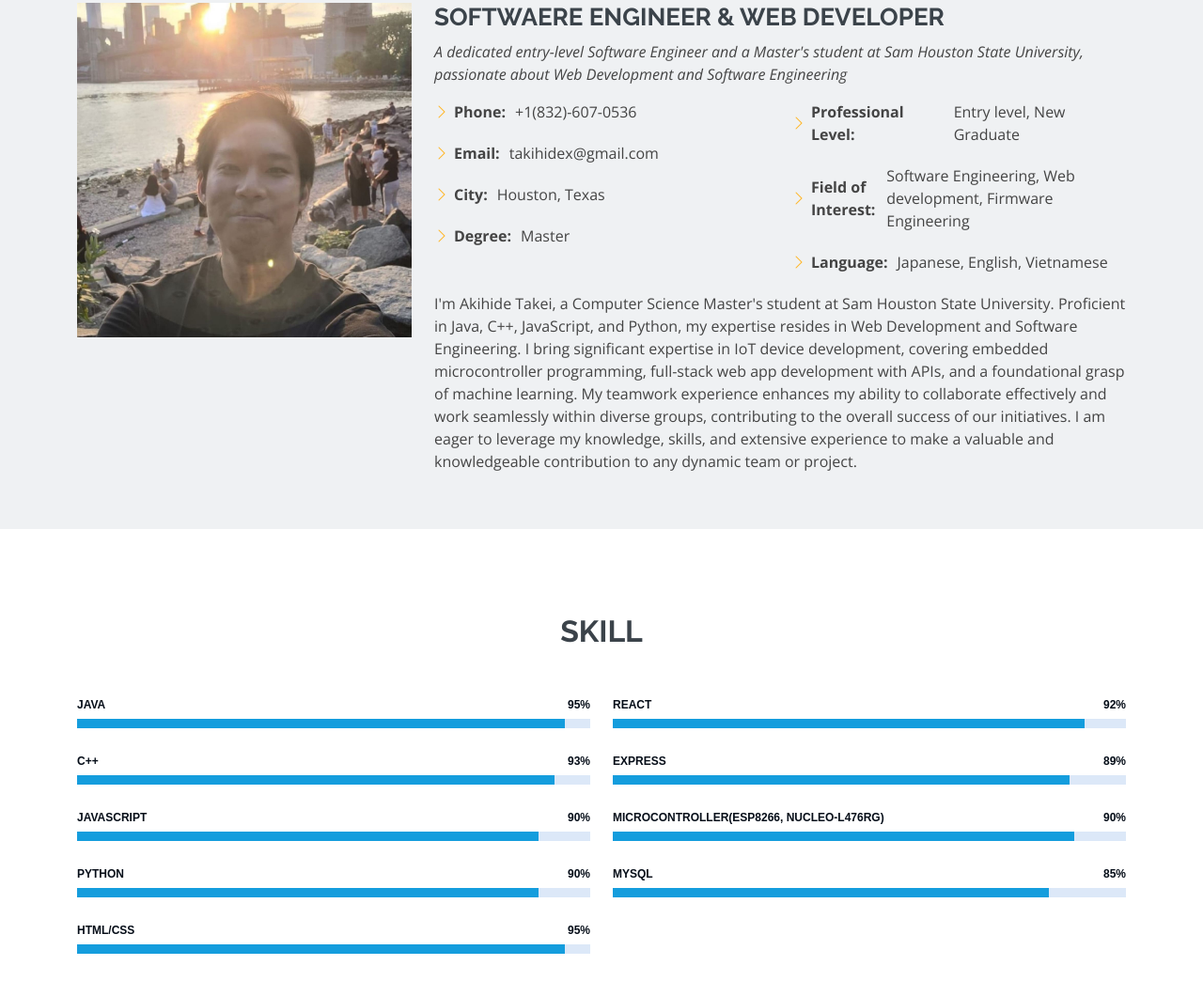
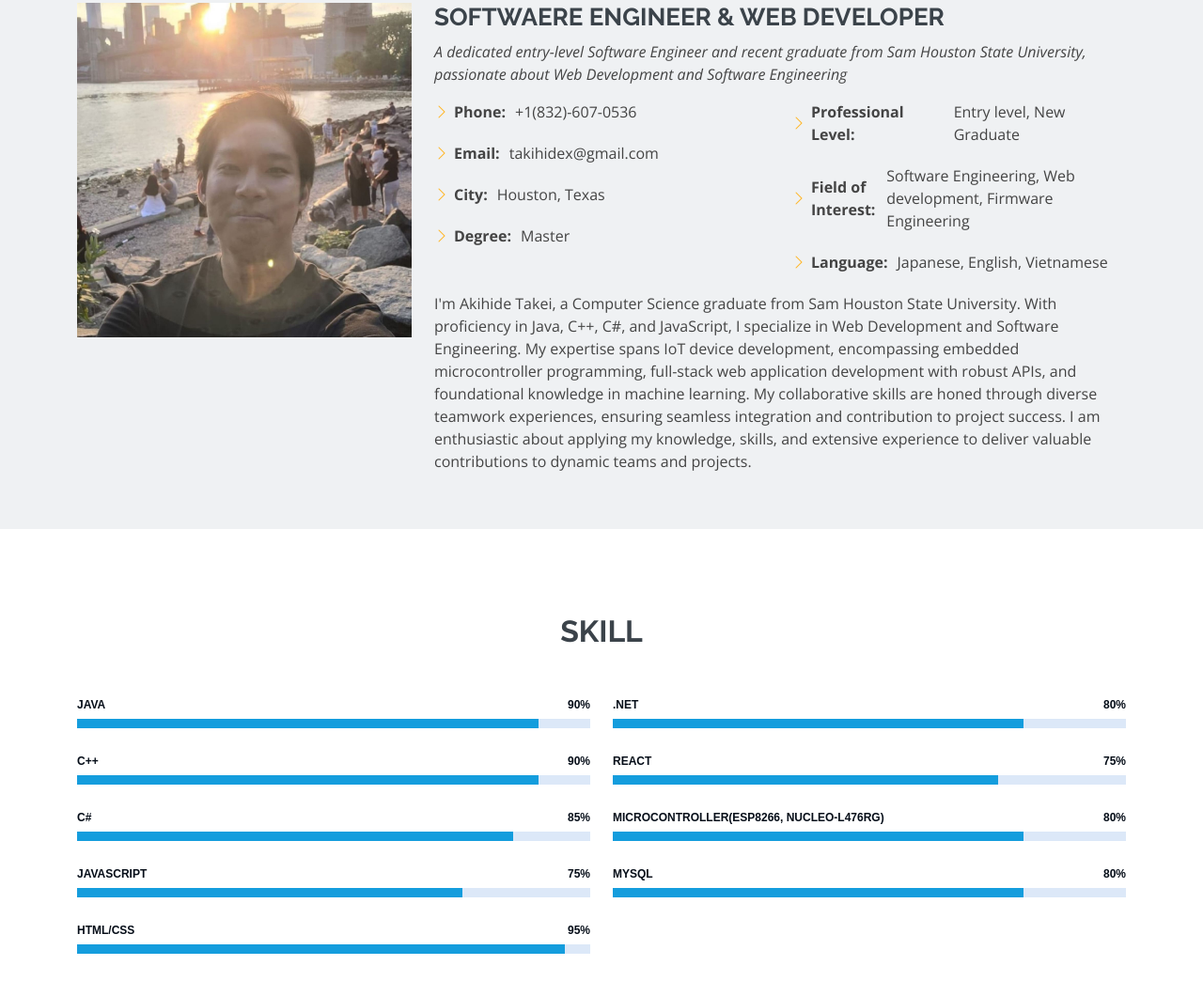
Before and after one commit to globlo/Profile, a plain HTML site: page index.html in a window 1280 px wide. Shown: the part 975-2019 px from the top of the page at 94% size. Drawn offline with nearby package versions, Linux system fonts and the light colour scheme.

Commit message:
Update Portfolio
Include experience from Integrashare

```diff
--- a/index.html
+++ b/index.html
@@ -52,7 +52,7 @@
   <section id="hero">
     <div class="hero-container">
       <h1>Akihide Takei</h1>
-      <h2>I'm a new master's graduate seeking job opportunities.</h2>
+      <h2>I am an Entry-Level Software Engineer actively seeking job opportunities.</h2>
       <a href="assets/download/Resume_TAKEI.pdf" download>Download resume</a>
     </div>
   </section><!-- End Hero -->
@@ -76,7 +76,7 @@
           <div class="col-lg-8 pt-4 pt-lg-0 content" data-aos="fade-left">
             <h3>Softwaere Engineer &amp; Web Developer</h3>
             <p class="fst-italic">
-              A dedicated entry-level Software Engineer and a Master's student at Sam Houston State University, passionate about Web Development and Software Engineering
+              A dedicated entry-level Software Engineer and recent graduate from Sam Houston State University, passionate about Web Development and Software Engineering
             </p>
             <div class="row">
               <div class="col-lg-6">
@@ -96,7 +96,7 @@
               </div>
             </div>
             <p>
-              I'm Akihide Takei, a Computer Science Master's student at Sam Houston State University. Proficient in Java, C++, JavaScript, and Python, my expertise resides in Web Development and Software Engineering. I bring significant expertise in IoT device development, covering embedded microcontroller programming, full-stack web app development with APIs, and a foundational grasp of machine learning. My teamwork experience enhances my ability to collaborate effectively and work seamlessly within diverse groups, contributing to the overall success of our initiatives. I am eager to leverage my knowledge, skills, and extensive experience to make a valuable and knowledgeable contribution to any dynamic team or project.
+              I'm Akihide Takei, a Computer Science graduate from Sam Houston State University. With proficiency in Java, C++, C#, and JavaScript, I specialize in Web Development and Software Engineering. My expertise spans IoT device development, encompassing embedded microcontroller programming, full-stack web application development with robust APIs, and foundational knowledge in machine learning. My collaborative skills are honed through diverse teamwork experiences, ensuring seamless integration and contribution to project success. I am enthusiastic about applying my knowledge, skills, and extensive experience to deliver valuable contributions to dynamic teams and projects.
             </p>
           </div>
         </div>
@@ -120,30 +120,30 @@
           <div class="col-lg-6" data-aos="fade-up">
 
             <div class="progress">
-              <span class="skill">Java <i class="val">95%</i></span>
-              <div class="progress-bar-wrap">
-                <div class="progress-bar" role="progressbar" aria-valuenow="95" aria-valuemin="0" aria-valuemax="100"></div>
-              </div>
-            </div>
-
-            <div class="progress">
-              <span class="skill">C++ <i class="val">93%</i></span>
-              <div class="progress-bar-wrap">
-                <div class="progress-bar" role="progressbar" aria-valuenow="93" aria-valuemin="0" aria-valuemax="100"></div>
-              </div>
-            </div>
-
-            <div class="progress">
-              <span class="skill">JavaScript <i class="val">90%</i></span>
+              <span class="skill">Java <i class="val">90%</i></span>
               <div class="progress-bar-wrap">
                 <div class="progress-bar" role="progressbar" aria-valuenow="90" aria-valuemin="0" aria-valuemax="100"></div>
               </div>
             </div>
 
             <div class="progress">
-              <span class="skill">Python <i class="val">90%</i></span>
+              <span class="skill">C++ <i class="val">90%</i></span>
               <div class="progress-bar-wrap">
                 <div class="progress-bar" role="progressbar" aria-valuenow="90" aria-valuemin="0" aria-valuemax="100"></div>
+              </div>
+            </div>
+
+            <div class="progress">
+              <span class="skill">C# <i class="val">85%</i></span>
+              <div class="progress-bar-wrap">
+                <div class="progress-bar" role="progressbar" aria-valuenow="85" aria-valuemin="0" aria-valuemax="100"></div>
+              </div>
+            </div>
+
+            <div class="progress">
+              <span class="skill">JavaScript <i class="val">75%</i></span>
+              <div class="progress-bar-wrap">
+                <div class="progress-bar" role="progressbar" aria-valuenow="75" aria-valuemin="0" aria-valuemax="100"></div>
               </div>
             </div>
 
@@ -159,30 +159,30 @@
           <div class="col-lg-6" data-aos="fade-up" data-aos-delay="100">
 
             <div class="progress">
-              <span class="skill">React <i class="val">92%</i></span>
+              <span class="skill">.Net <i class="val">80%</i></span>
               <div class="progress-bar-wrap">
-                <div class="progress-bar" role="progressbar" aria-valuenow="92" aria-valuemin="0" aria-valuemax="100"></div>
+                <div class="progress-bar" role="progressbar" aria-valuenow="80" aria-valuemin="0" aria-valuemax="100"></div>
               </div>
             </div>
 
             <div class="progress">
-              <span class="skill">Express <i class="val">89%</i></span>
+              <span class="skill">React <i class="val">75%</i></span>
               <div class="progress-bar-wrap">
-                <div class="progress-bar" role="progressbar" aria-valuenow="89" aria-valuemin="0" aria-valuemax="100"></div>
+                <div class="progress-bar" role="progressbar" aria-valuenow="75" aria-valuemin="0" aria-valuemax="100"></div>
               </div>
             </div>
 
             <div class="progress">
-              <span class="skill">Microcontroller(ESP8266, NUCLEO-L476RG) <i class="val">90%</i></span>
+              <span class="skill">Microcontroller(ESP8266, NUCLEO-L476RG) <i class="val">80%</i></span>
               <div class="progress-bar-wrap">
-                <div class="progress-bar" role="progressbar" aria-valuenow="90" aria-valuemin="0" aria-valuemax="100"></div>
+                <div class="progress-bar" role="progressbar" aria-valuenow="80" aria-valuemin="0" aria-valuemax="100"></div>
               </div>
             </div>
 
             <div class="progress">
-              <span class="skill">MySQL <i class="val">85%</i></span>
+              <span class="skill">MySQL <i class="val">80%</i></span>
               <div class="progress-bar-wrap">
-                <div class="progress-bar" role="progressbar" aria-valuenow="85" aria-valuemin="0" aria-valuemax="100"></div>
+                <div class="progress-bar" role="progressbar" aria-valuenow="80" aria-valuemin="0" aria-valuemax="100"></div>
               </div>
             </div>
 
@@ -247,19 +247,32 @@
 
         <div class="row">
           <div class="col-lg-6">
+
+            <h3 class="experience-title">Software Developer - Internship</h3>
+            <div class="experience-item pb-0">
+              <h4>IntegraShare Solutioneering Incorporated</h4>
+              <h5>Mar/2024 - Present</h5>
+              <p>I contribute to developing and maintaining various aspects of our organization's technological infrastructure. My responsibilities include implementing APIs using Azure Functions to extract data from sensor databases and efficiently store them in our organizational database through scheduled tasks and incremental updates. I also specialize in creating custom UI components such as table views, color pickers, and charts, enhancing our team's frontend capabilities. </p>
+            </div>
+
             <h3 class="experience-title">Web Developer - Internship</h3>
             <div class="experience-item pb-0">
               <h4>SHSU CAM Marketing & Communications</h4>
-              <h5>Aug/2023 - Present</h5>
+              <h5>Aug/2023 - Dec/2023</h5>
               <p>I have taken the lead in spearheading the development and maintenance of the department's websites, successfully transferring the repository to a new platform, and creating and establishing new event pages. Additionally, I skillfully curate and manage news feed updates, contributing to the overall online presence and functionality of the department.</p>
             </div>
 
-            <h3 class="experience-title">Graduate Assistant</h3>
+            <h3 class="experience-title">CS Graduate Assistant</h3>
             <div class="experience-item pb-0">
               <h4>SUSH Department of Computer Science</h4>
               <h5>Sep/2022 - Sep/2023</h5>
               <p>I have played a pivotal role in our department by orchestrating HTML/CSS newsletters to enhance communication and fostering an environment of academic excellence. This includes enriching academic materials through diligent research and implementation, maintaining high academic standards through thorough grading of student assignments, projects, and examinations. Additionally, I have been actively engaged in academic support, conducting weekly discussion sections and office hours, assisting students in their academic endeavors.</p>
             </div>
+
+          </div>
+
+
+          <div class="col-lg-6">
 
             <h3 class="experience-title">Coding Coach</h3>
             <div class="experience-item pb-0">
@@ -268,12 +281,7 @@
               <p>I have been actively involved in mentoring and coaching students, providing guidance and instruction in their project development, delivering fundamental programming concepts, and offering direction and support in their chosen fields of study. This commitment to nurturing students' growth and knowledge has been a central focus of my educational role.</p>
             </div>
 
-          </div>
-
-
-          <div class="col-lg-6">
-
-            <h3 class="experience-title">Student Worker</h3>
+            <h3 class="experience-title">CS Student Worker</h3>
             <div class="experience-item pb-0">
               <h4>SUSH Department of Computer Science</h4>
               <h5>Jan/2022 - Aug/2022</h5>
@@ -287,12 +295,12 @@
               <p>My responsibilities included administering Kintone databases with customization and reporting through JavaScript and Restful APIs. I also implemented a Microsoft PowerBI dashboard to perform data analysis for clients. Furthermore, I conducted in-depth research and cataloged industry sensor devices to drive IoT advancements. In addition, I maintained the corporate website, ensuring it aligned with industry standards.</p>
             </div>
 
-            <h3 class="experience-title">Academic Support Assistant</h3>
+            <!-- <h3 class="experience-title">Academic Support Assistant</h3>
             <div class="experience-item pb-0">
               <h4>UH IT CASA Testing Center</h4>
               <h5>Jan/2021 - May/2021</h5>
               <p>In my role, I provided essential IT support to CASA students during exams, ensuring a smooth and reliable testing experience. Additionally, I conducted comprehensive research related to Sharepoint and screen readers, encompassing implementation and rigorous quality testing to enhance accessibility and usability for all users.</p>
-            </div>
+            </div> -->
 
           </div>
         </div>
@@ -313,6 +321,13 @@
 
           <div class="col-md-6 col-lg-4 d-flex align-items-stretch mb-5 mb-lg-0">
             <div class="icon-box">
+              <h4 class="title"><a href="">Sensor Central: Real-Time IoT Data Integration</a></h4>
+              <p class="description">I led the successful integration of IoT device data into our operational framework, presenting it seamlessly on the UI for the first time in our company's history. Using .NET with the Blazor framework, I orchestrated Azure Functions to schedule API calls for fetching real-time sensor data. These functions performed deltas against our SQL database, ensuring up-to-date and accurate data retrieval and storage. Central to the project's achievement was crafting an advanced user interface with intuitive tools for dynamic data analysis and visualization. This empowered users to interpret sensor data effectively, enhancing decision-making and operational efficiency. Additionally, I designed reusable components like 'Table.razor' and 'Color Picker,' streamlining development and maintaining consistency across various application pages. These efforts not only improved usability but also optimized development timelines, contributing significantly to the success of the 'Sensor Central' initiative.</p>
+            </div>
+          </div>
+
+          <div class="col-md-6 col-lg-4 d-flex align-items-stretch mb-5 mb-lg-0">
+            <div class="icon-box">
               <h4 class="title"><a href="">Home Energy Monitoring System</a></h4>
               <p class="description">The fundamental objective of this project was to develop a Home Energy Monitoring System aimed at providing users with an enhanced solution for efficiently managing, monitoring, and analyzing household energy consumption. This innovative system harnessed the capabilities of an mbed ESP8266 microcontroller and was complemented by crucial software components such as the Arduino IDE, Node.js, and React. Leveraging the versatility and power efficiency of the mbed OS platform, the project facilitated rapid prototyping and modularity, ensuring seamless connectivity. As a pivotal outcome, the system achieved real-time transmission of data from the ESP8266 microcontroller to the React-based front end, offering users a comprehensive and user-friendly platform for observing and optimizing their energy consumption practices</p>
             </div>
@@ -327,6 +342,11 @@
             </div>
           </div>
 
+
+        </div>
+
+        <div class="row">
+
           <div class="col-md-6 col-lg-4 d-flex align-items-stretch mb-5 mb-lg-0">
             <div class="icon-box">
               <h4 class="title"><a href="">Social Signals and Stock Price Prediction</a></h4>
@@ -335,15 +355,14 @@
               </p>
             </div>
           </div>
-        </div>
 
-        <div class="row">
           <div class="col-md-6 col-lg-4 d-flex align-items-stretch mb-5 mb-lg-0">
             <div class="icon-box">
               <h4 class="title"><a href="">Graph Reconstruct Conjecture</a></h4>
               <p class="description">Conducting a rigorous research endeavor on the Graph Reconstruct Conjecture, our project delves into the intricate study of reconstructing graphs through the analysis of co-cay graphs. Java served as our primary programming language, and a hybrid project management approach, combining the structured Waterfall and the adaptive Agile methodologies, was employed to meticulously navigate the project's progress. Task distribution among the three-member team ensured a comprehensive coverage of responsibilities, while effective communication was facilitated through the Discord chat platform. Task versioning and collaboration were effectively managed on GitHub, thereby facilitating a systematic and proficient research exploration</p>
             </div>
           </div>
+
           <div class="col-md-6 col-lg-4 d-flex align-items-stretch mb-5 mb-lg-0">
             <div class="icon-box">
               <h4 class="title"><a href="">Empowering Sales Excellence with Power BI</a></h4>
```
Also changed, not shown: 1 other file.
